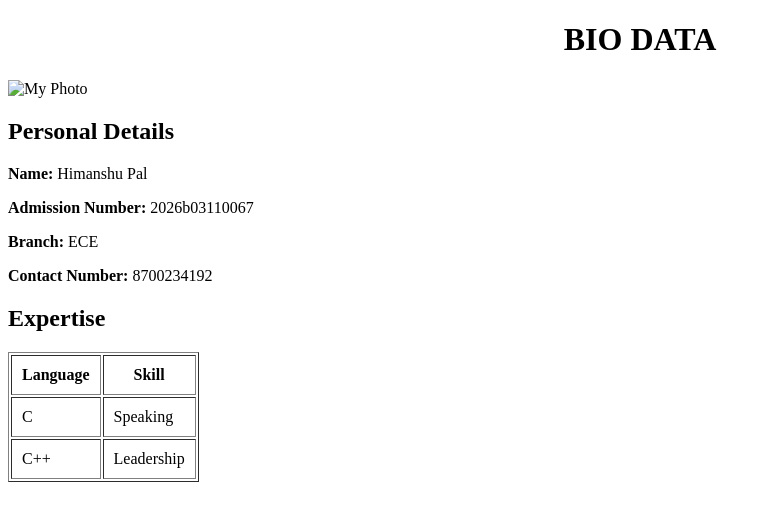
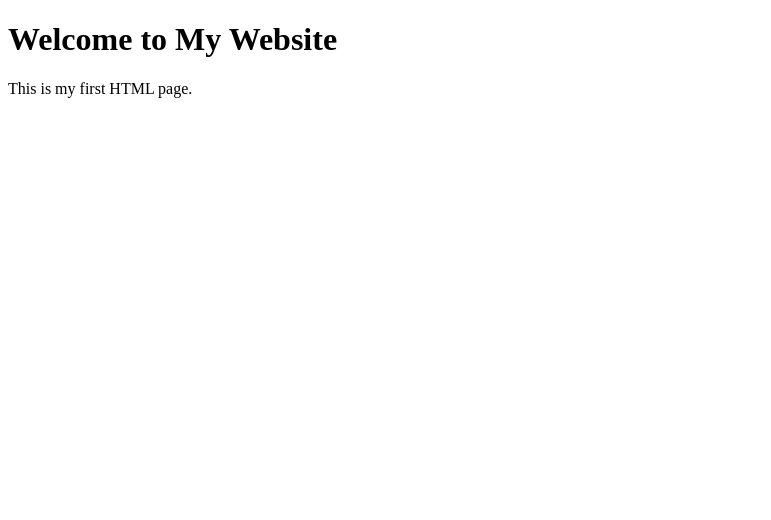
Before and after one commit to himanshupal2007/web-D-2026-2027-SEM-1, a plain HTML site: page index.html in a window 1280 px wide. Shown: the whole page, without its empty margins (0-771 px from the left). Drawn offline with Linux system fonts and the light colour scheme.

Commit message:
Add files via upload

```diff
--- a/index.html
+++ b/index.html
@@ -1,33 +1,10 @@
-
 <!DOCTYPE html>
 <html>
 <head>
-    <title>My Bio Data</title>
+    <title>My First Web Page</title>
 </head>
 <body>
-    <h1 align="center">BIO DATA</h1>
-    <img src="447dd72c-6007-44aa-bf46-42c7cf8ebef5.jpg" alt="My Photo"
-         width="150" height="150">
-    <h2>Personal Details</h2>
-    <p><b>Name:</b> Himanshu Pal</p>
-    <p><b>Admission Number:</b> 2026b03110067</p>
-    <p><b>Branch:</b> ECE</p>
-    <p><b>Contact Number:</b> 8700234192</p>
-    <h2>Expertise</h2>
-    <table border="1" cellpadding="10">
-        <tr>
-            <th>Language</th>
-            <th>Skill</th>
-        </tr>
-        <tr>
-            <td>C</td>
-            <td>Speaking</td>
-        </tr>
-        <tr>
-            <td>C++</td>
-            <td>Leadership</td>
-        </tr>
-    </table>
-
+    <h1>Welcome to My Website</h1>
+    <p>This is my first HTML page.</p>
 </body>
 </html>
```
